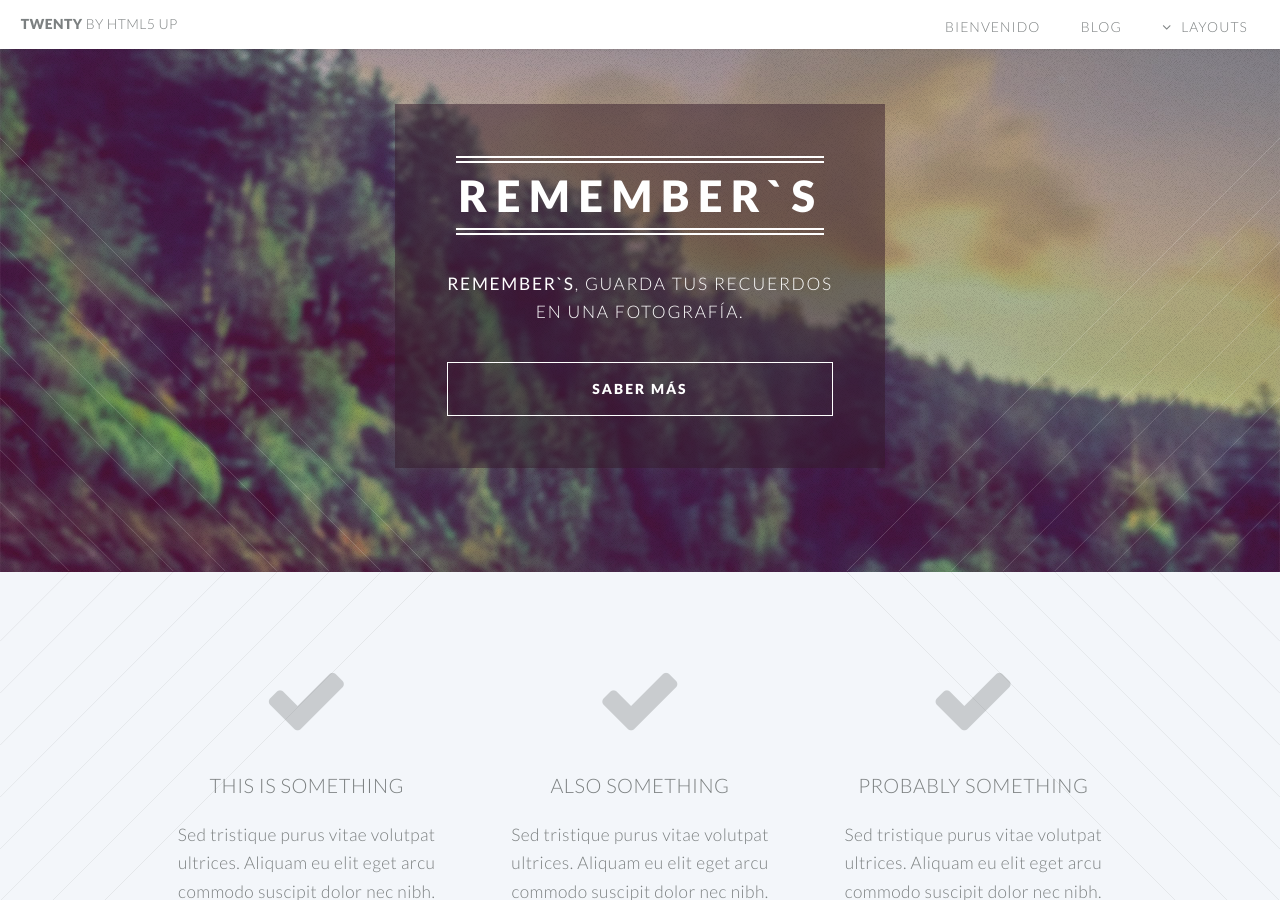
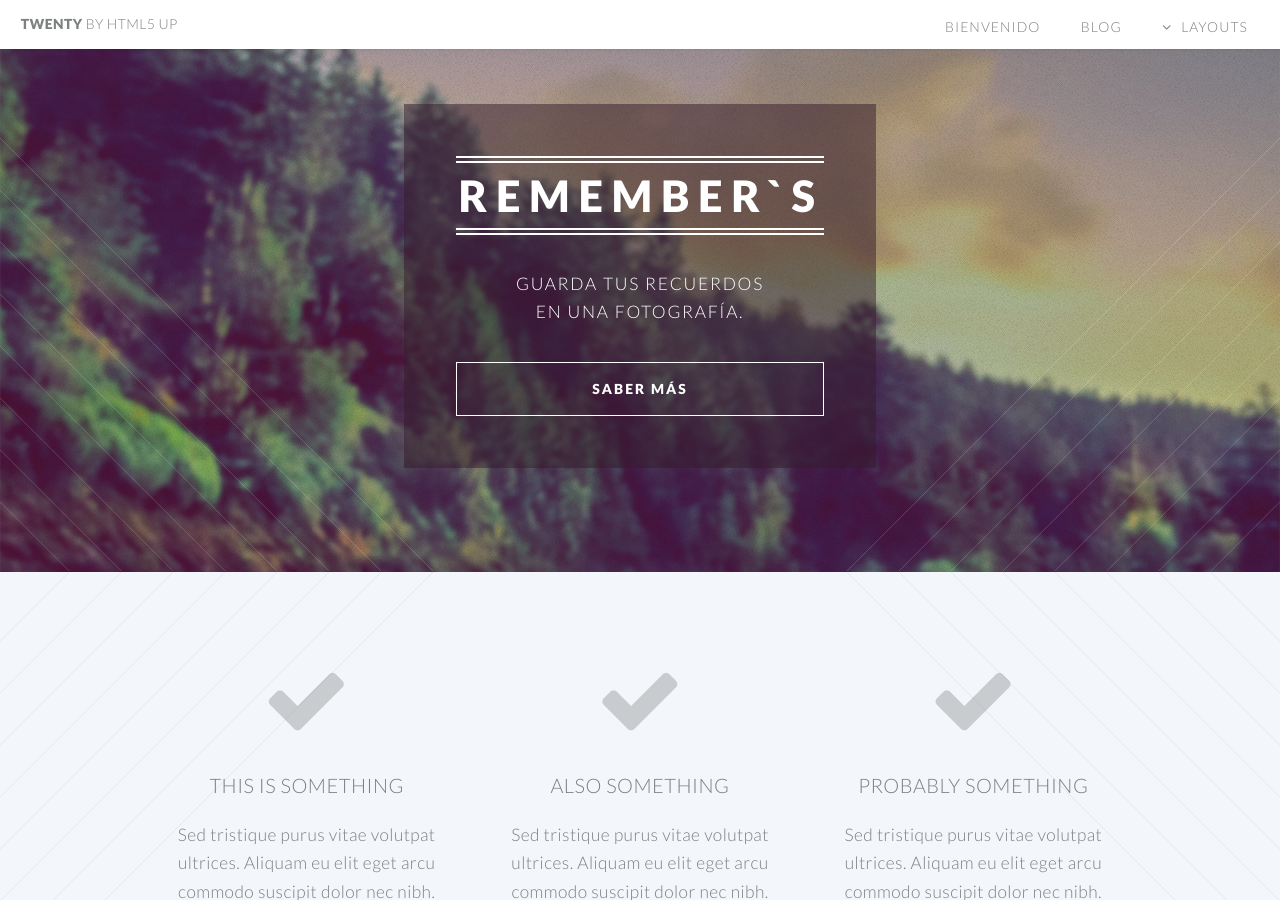
Before and after one commit to Vico2001/Vico2001.github.io, a Jekyll site: the page built from index.html, in a window 1280 px wide and 900 px high. Built offline with Jekyll 4.4.1, drawn with Linux system fonts in a browser that asks for light colours.

Commit message:
Update banner.html

```diff
--- a/_includes/banner.html
+++ b/_includes/banner.html
@@ -12,7 +12,7 @@
         <header>
             <h2>Remember`s</h2>
         </header>
-        <p><strong>Remember`s</strong>, guarda tus recuerdos
+        <p>Guarda tus recuerdos
         <br />
         en una fotografía.
         <br />
```
